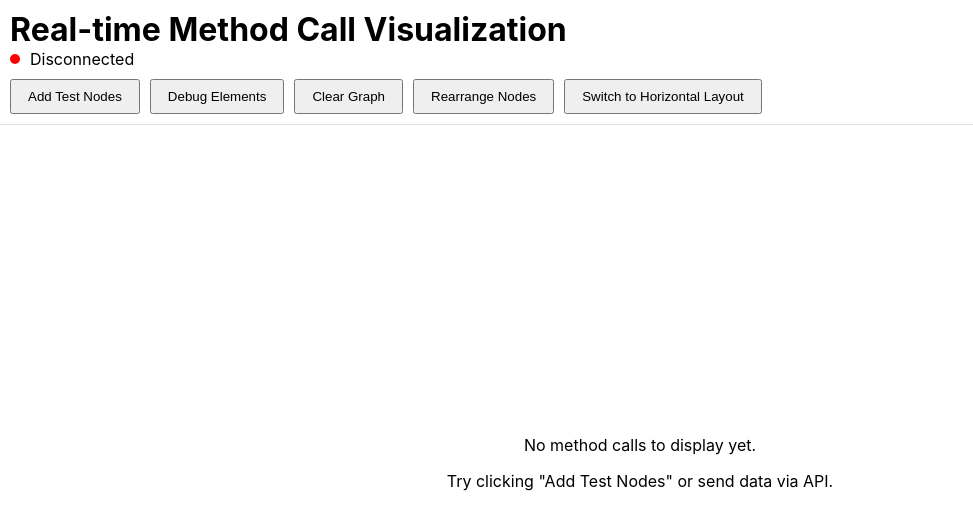
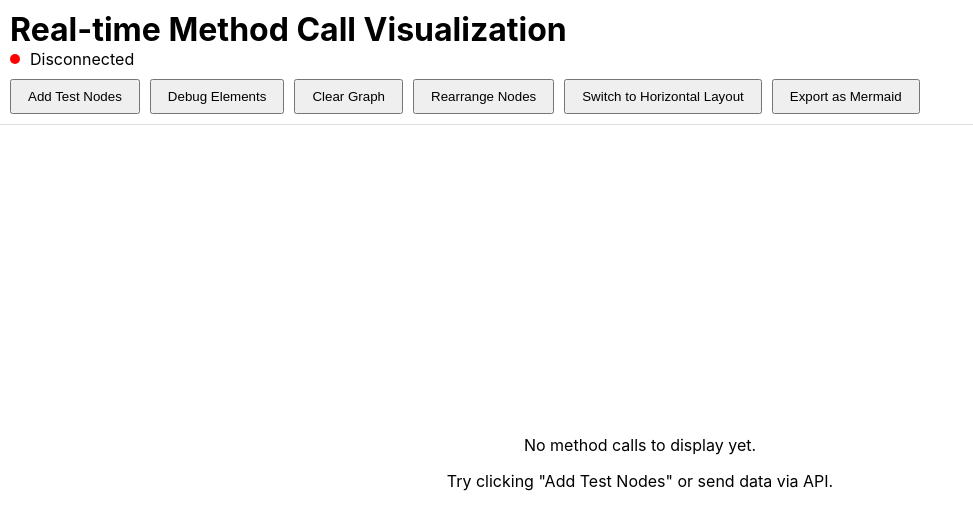
Before and after one commit to wurdum/method-call-ui, a React (Create React App) app in the folder fe/: page / in a window 1280 px wide. Shown: the top 530 px of the page, without its empty margins (0-973 px from the left). Built offline with nearby package versions, Linux system fonts and the light colour scheme; no server answers; what cytoscape-dagre would draw is missing.

Commit message:
Add export to mermaid

```diff
--- a/fe/src/App.js
+++ b/fe/src/App.js
@@ -7,6 +7,67 @@ import dagre from 'cytoscape-dagre';
 
 // Register the dagre layout with cytoscape
 cytoscape.use(dagre);
+
+// Utility function to convert Cytoscape.js graph to Mermaid flowchart format
+const exportToMermaid = (cy) => {
+  // Get the basic Cytoscape JSON
+  const cytoscapeJson = cy.json().elements;
+
+  // Start building the Mermaid flowchart string
+  let mermaidCode = 'flowchart TD\n';
+
+  // Process nodes first - create node definitions
+  if (cytoscapeJson.nodes) {
+    cytoscapeJson.nodes.forEach((node) => {
+      // Clean the ID to ensure it works in Mermaid
+      const cleanId = node.data.id.replace(/[^a-zA-Z0-9]/g, '0');
+
+      // Extract a readable label from the node data
+      // If the label contains newlines, replace them with spaces or <br>
+      let nodeLabel = node.data.label || node.data.id;
+      nodeLabel = nodeLabel.replace(/\n/g, '<br>');
+
+      // Add node definition to Mermaid code
+      mermaidCode += `    ${cleanId}["${nodeLabel}"];\n`;
+    });
+  }
+
+  // Add a blank line for readability
+  mermaidCode += '\n';
+
+  // Process edges - create edge connections
+  if (cytoscapeJson.edges) {
+    cytoscapeJson.edges.forEach((edge) => {
+      // Clean the IDs to ensure they work in Mermaid
+      const sourceId = edge.data.source.replace(/[^a-zA-Z0-9]/g, '0');
+      const targetId = edge.data.target.replace(/[^a-zA-Z0-9]/g, '0');
+
+      // Add edge with optional count label
+      const edgeLabel = edge.data.count ? ` |${edge.data.count}|` : '';
+      mermaidCode += `    ${sourceId} -->`;
+
+      // Add label if it exists
+      if (edgeLabel) {
+        mermaidCode += edgeLabel;
+      }
+
+      mermaidCode += ` ${targetId};\n`;
+    });
+  }
+
+  return mermaidCode;
+};
+
+// Function to trigger download of text content
+const downloadText = (text, filename) => {
+  const dataStr = "data:text/plain;charset=utf-8," + encodeURIComponent(text);
+  const downloadAnchorNode = document.createElement('a');
+  downloadAnchorNode.setAttribute("href", dataStr);
+  downloadAnchorNode.setAttribute("download", filename);
+  document.body.appendChild(downloadAnchorNode);
+  downloadAnchorNode.click();
+  downloadAnchorNode.remove();
+};
 
 function App() {
   const [elements, setElements] = useState([]);
@@ -409,6 +470,20 @@ function App() {
         >
           Switch to {layoutDirection === 'TB' ? 'Horizontal' : 'Vertical'} Layout
         </button>
+        <button
+          onClick={() => {
+            if (cyRef.current) {
+              const mermaidCode = exportToMermaid(cyRef.current);
+              downloadText(mermaidCode, "graph-flowchart.md");
+
+              // Optional: Show a preview or message
+              console.log("Mermaid flowchart generated:", mermaidCode);
+            }
+          }}
+          style={{ marginLeft: '10px', padding: '8px 16px' }}
+        >
+          Export as Mermaid
+        </button>
       </div>
 
       <div style={{ flexGrow: 1, position: 'relative' }}>
```
